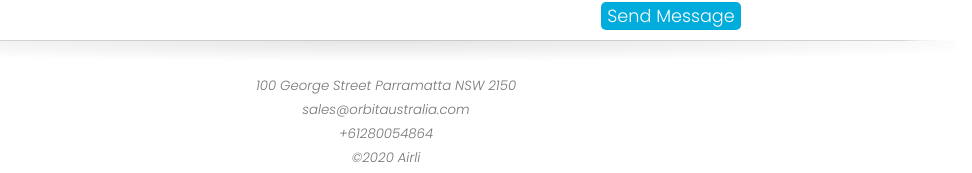
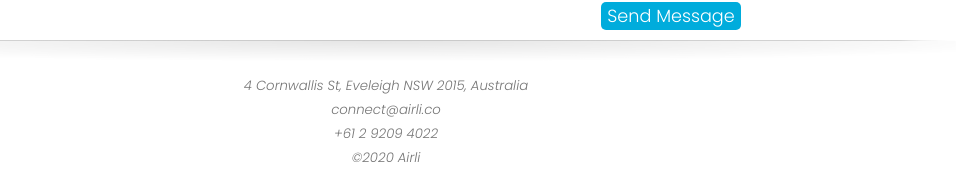
Before and after one commit to 7tena/Airli-Website, a React (Create React App) app: page / in a window 1280 px wide. Shown: the part 4171-4344 px from the top of the page, without its empty margins (254-1226 px from the left). Built offline with nearby package versions, Linux system fonts and the light colour scheme.

Commit message:
Updated Address

```diff
--- a/src/components/footer.js
+++ b/src/components/footer.js
@@ -6,13 +6,13 @@ export default function Footer() {
         <div>
             <footer className='container'>
                 <div className='row justify-content-center align-content-center' id="footnote">
-                    100 George Street Parramatta NSW 2150
+                4 Cornwallis St, Eveleigh NSW 2015, Australia
                 </div>
                 <div className='row justify-content-center align-content-center'>
-                    <a id="footnote"href="mailto:sales@orbitaustralia.com">sales@orbitaustralia.com</a>
+                    <a id="footnote"href="mailto:connect@airli.co">connect@airli.co</a>
                 </div>
                 <div className='row justify-content-center align-content-center'>
-                    <a id="footnote" href="tel: +61280054864">+61280054864</a>
+                    <a id="footnote" href="tel: +61292094022">+61 2 9209 4022</a>
                 </div >
                 <div className='row justify-content-center align-content-center' id="footnote">
                         &copy;2020 Airli
```
